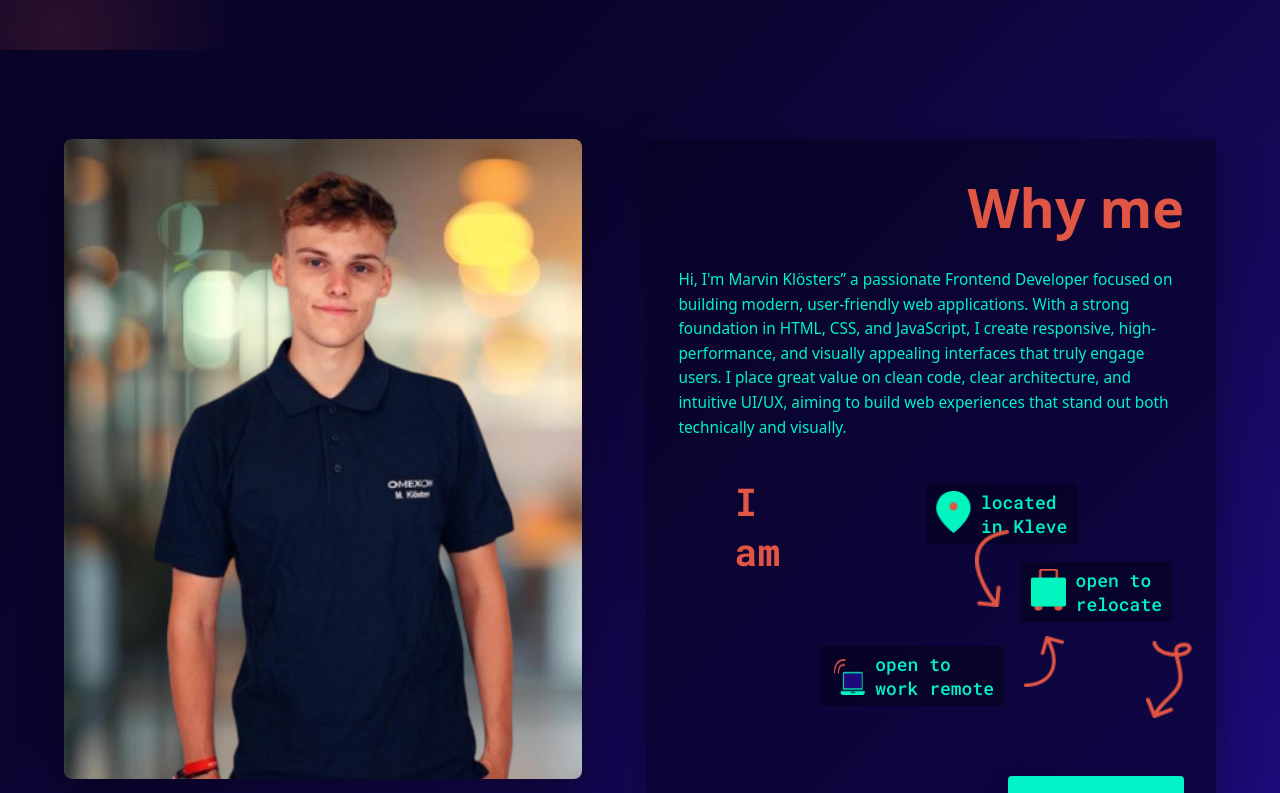
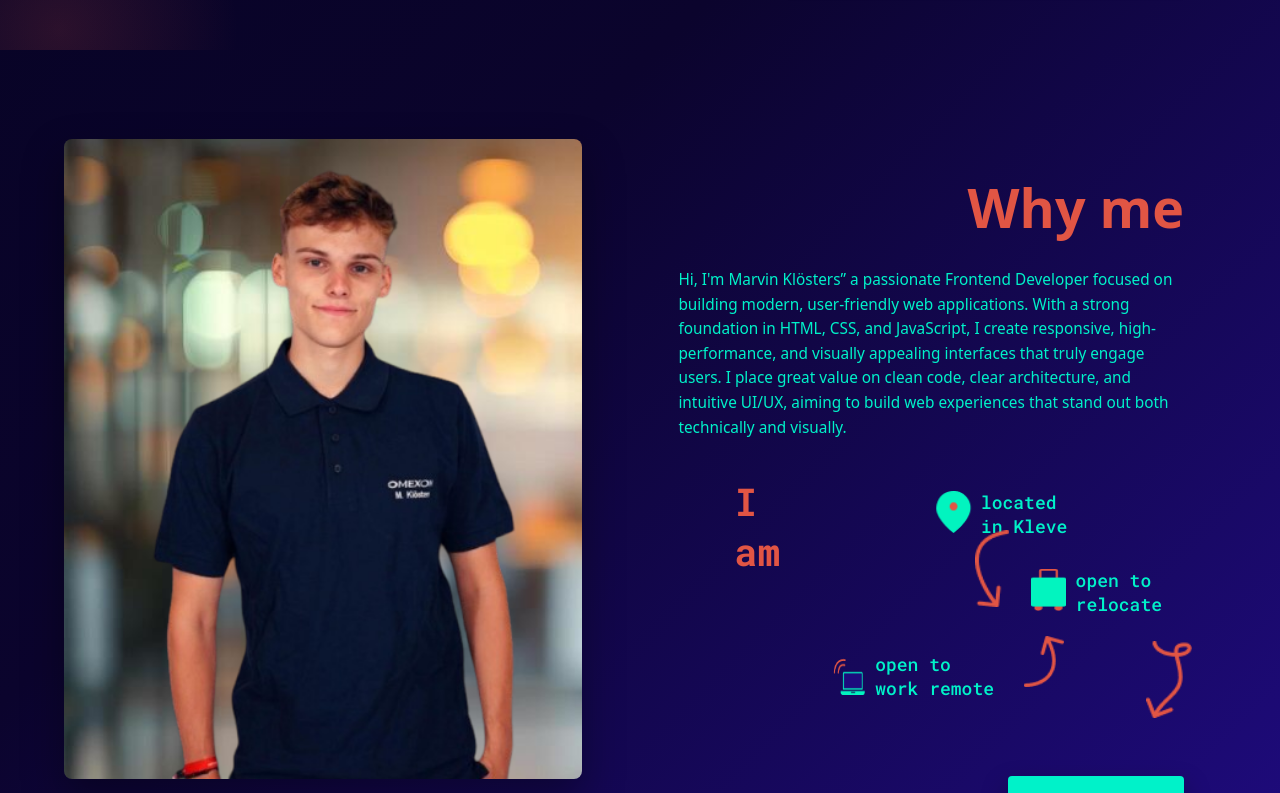
Before and after one commit to MarvinKloe47/Portfolio, an Angular app: page / in a window 1280 px wide. Shown: the part 720-1513 px from the top of the page. Built offline with nearby package versions, Linux system fonts and the light colour scheme.

Commit message:
style: fix Background

```diff
--- a/src/app/sections/about/about.component.scss
+++ b/src/app/sections/about/about.component.scss
@@ -44,9 +44,9 @@
   flex-direction: column;
   align-items: flex-start;
   text-align: left;
-  background: var(--glass);
+  background: transparent;
   padding: clamp(20px, 3vw, 32px);
-  box-shadow: var(--glow);
+  box-shadow: none;
 
 
 }
@@ -115,7 +115,7 @@
   font-family: 'Roboto Mono', monospace;
   font-weight: 400;
   font-style: normal;
-  background: rgba(5, 3, 32, 0.65);
+  background: transparent;
   padding: 6px 10px;
 }
 
```
